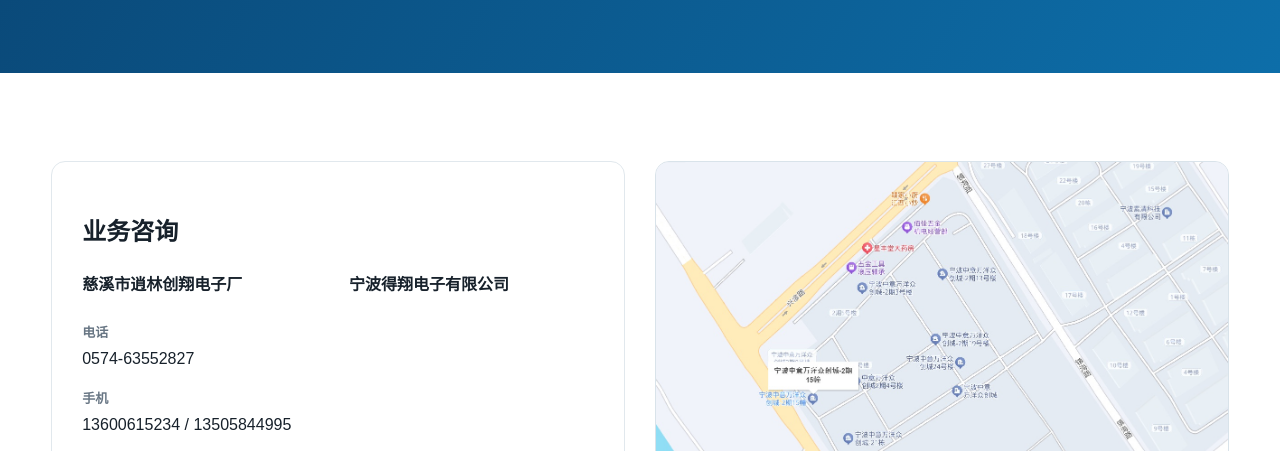
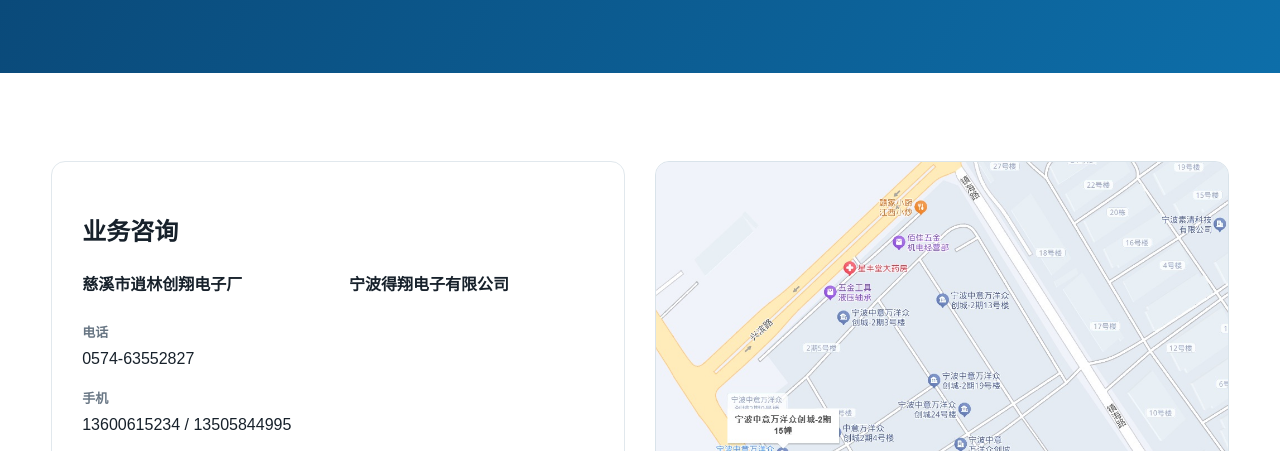
Before and after one commit to cheemsC/chuangxiang-website, a plain HTML site: page contact.html in a window 1280 px wide. Shown: the part 297-748 px from the top of the page. Drawn offline with Linux system fonts and the light colour scheme.

Commit message:
Add files via upload

```diff
--- a/assets/css/style.css
+++ b/assets/css/style.css
@@ -141,18 +141,47 @@ img{max-width:100%;display:block}
   aspect-ratio:16/9;
   object-fit:cover;
 }
+
+.footer-grid p{
+  overflow-wrap:anywhere;
+}
+
+
+
+/* 联系我们页：左右两栏等宽等高 */
+.contact-layout,
+.contact-grid,
+.contact-wrap{
+  align-items:stretch;
+}
+
+.contact-layout > *,
+.contact-grid > *,
+.contact-wrap > *{
+  height:100%;
+}
+
 .map-image{
   border:1px solid #d9e3ea;
   border-radius:14px;
   overflow:hidden;
   background:#f5f8fa;
-  align-self:start;
+  align-self:stretch;
+  min-height:100%;
+  height:100%;
+  display:flex;
 }
+
 .map-image img{
   width:100%;
-  height:auto;
+  height:100%;
   display:block;
+  object-fit:cover;
 }
-.footer-grid p{
-  overflow-wrap:anywhere;
+
+/* 若联系信息卡片本身未拉伸，强制与地图区域保持一致视觉高度 */
+.contact-card,
+.contact-info,
+.contact-box{
+  height:100%;
 }
```
Also changed, not shown: index.html (+1 -1 lines).
